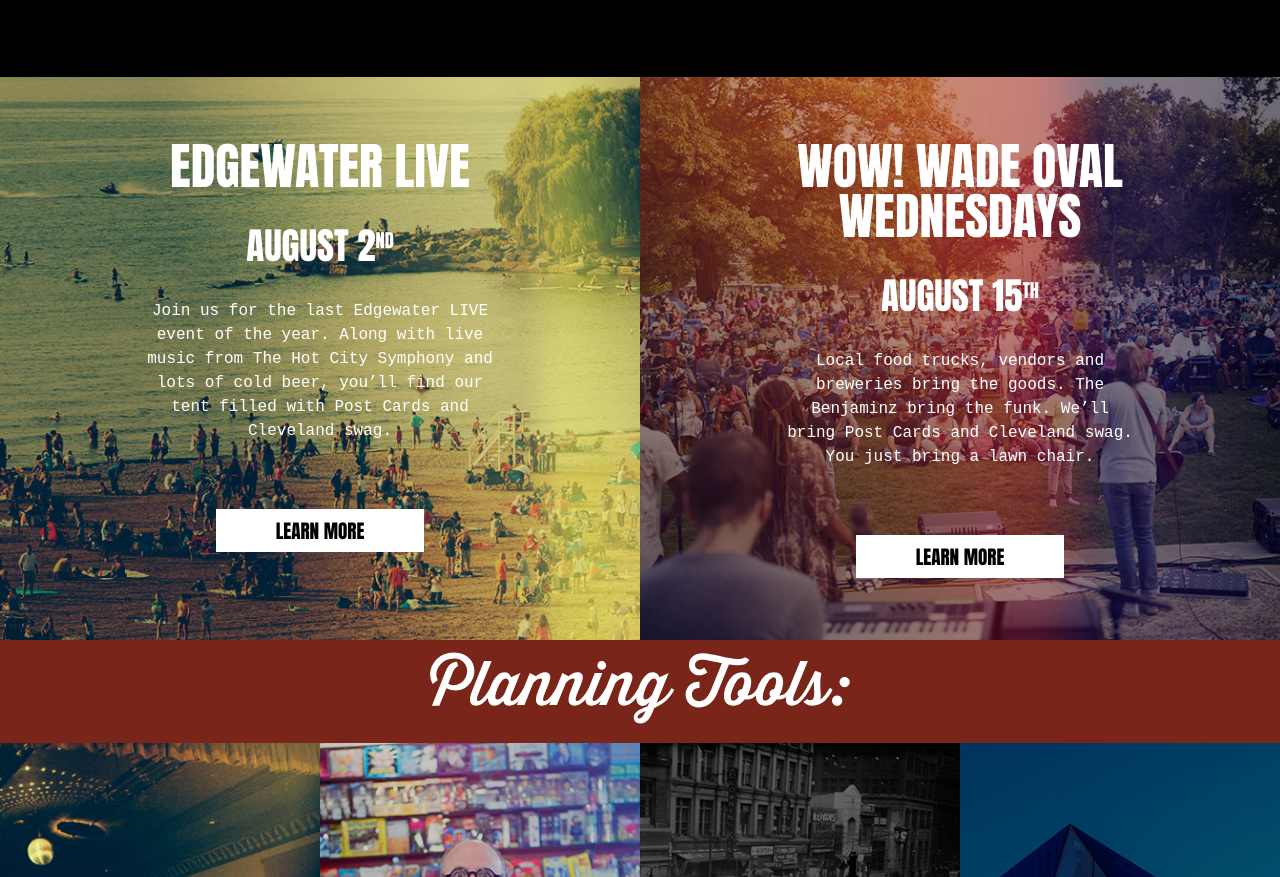
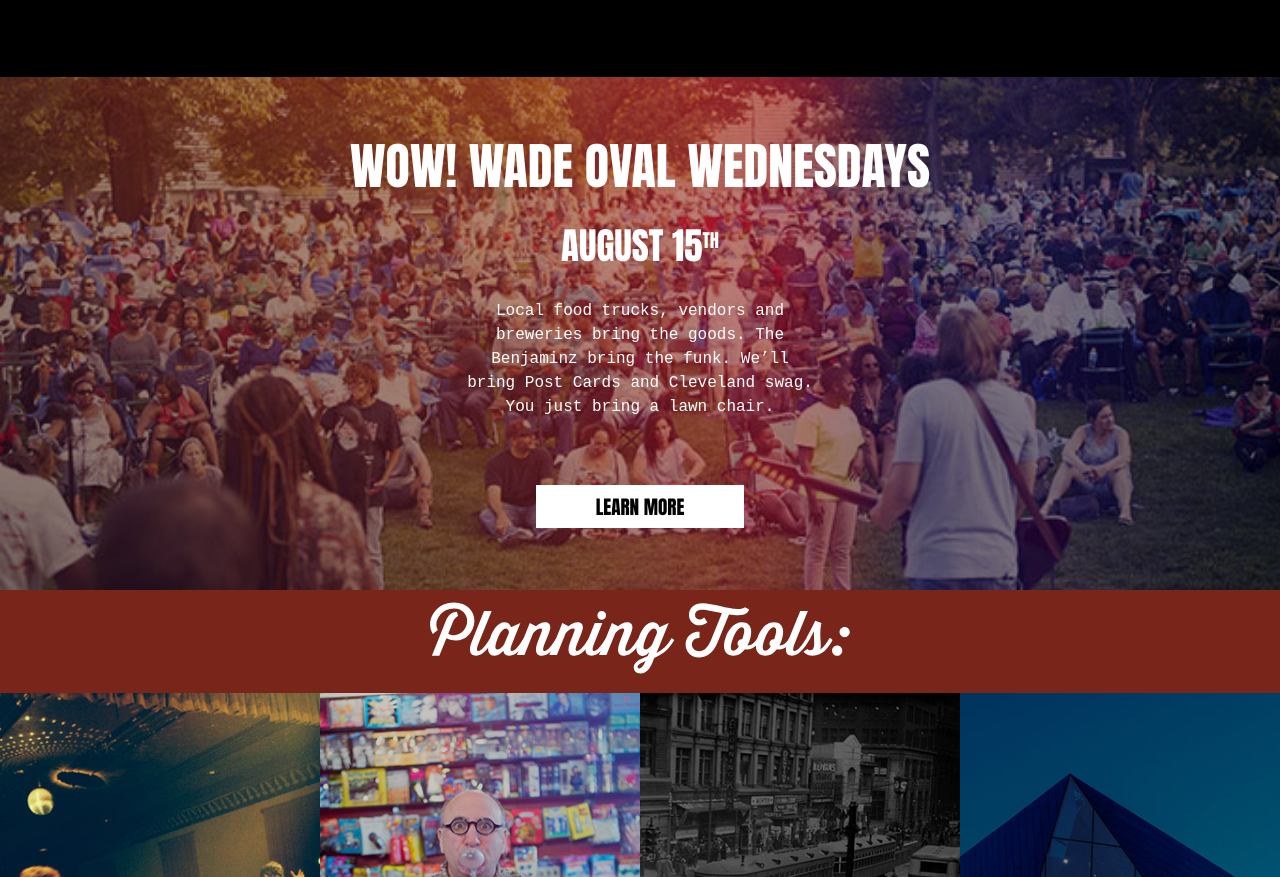
Before and after one commit to AdcomEngineering/visitmeincle, a plain HTML site: page index.html in a window 1280 px wide. Shown: the part 1142-2019 px from the top of the page. Drawn offline with nearby package versions, Linux system fonts and the light colour scheme; a script that the page names is missing; a small style sheet from the web is missing; a web font is replaced by a local one.

Commit message:
Edgewater Live removed

```diff
--- a/css/main.css
+++ b/css/main.css
@@ -712,7 +712,8 @@ sup {
     }
 
     .events__event{
-        width: 50%;
+        width: 100%;
+        background-position: center center;
     }
 
     .planning-tools__headline{
--- a/index.html
+++ b/index.html
@@ -97,18 +97,6 @@
 
 
 			<div class="events" id="events">
-
-				<article class="events__event events__event--edgewater-live">
-					<h1 class="events__heading">Edgewater Live</h1>
-					<h2 class="events__sub-heading">August 2<sup>nd</sup></h2>
-					<p class="events__copy">
-						Join us for the last Edgewater LIVE event of the year. Along with live music
-						from The Hot City Symphony  and lots of cold beer, you’ll find our tent
-						filled with Post Cards and Cleveland swag.
-					</p>
-
-					<a href="https://www.facebook.com/events/921259611373997/?event_time_id=921259648040660&active_tab=about" class="btn" target="_blank">Learn More</a>
-				</article>
 
 				<article class="events__event events__event--wade-oval">
 					<h1 class="events__heading">WOW! WADE OVAL WEDNESDAYS</h1>
```
